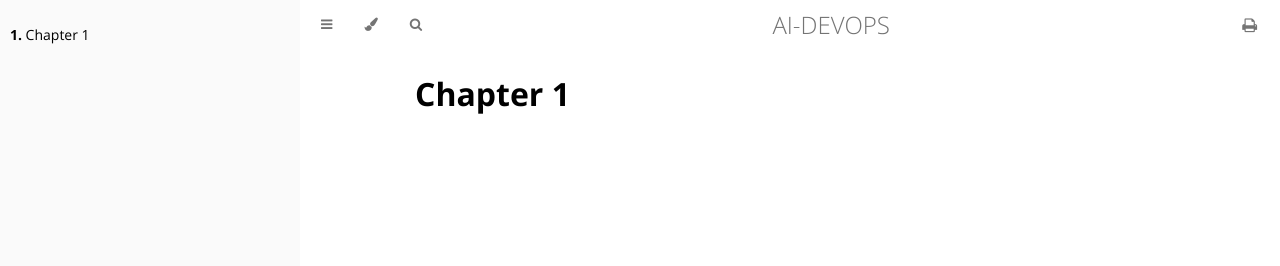
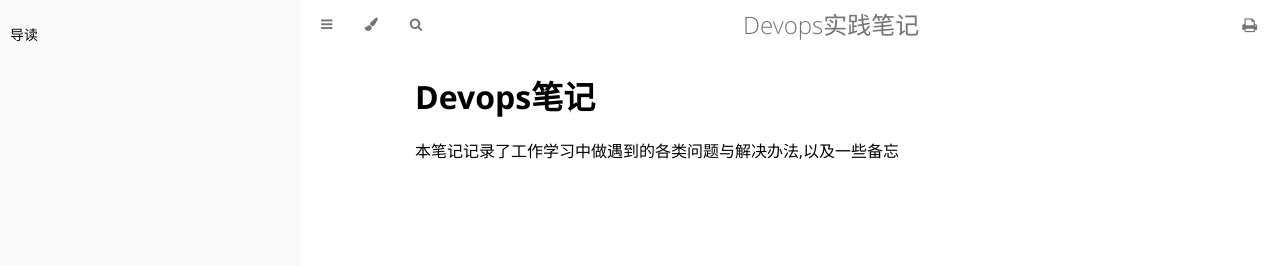
Before and after one commit to ltqb/jialesun, a plain HTML site: page print.html in a window 1280 px wide. Drawn offline with Linux system fonts and the light colour scheme.

Commit message:
first commit

```diff
--- a/print.html
+++ b/print.html
@@ -1,9 +1,9 @@
 <!DOCTYPE HTML>
-<html lang="en" class="sidebar-visible no-js light">
+<html lang="zh_CN" class="sidebar-visible no-js light">
     <head>
         <!-- Book generated using mdBook -->
         <meta charset="UTF-8">
-        <title>AI-DEVOPS</title>
+        <title>Devops实践笔记</title>
         <meta name="robots" content="noindex" />
 
 
@@ -81,7 +81,7 @@
 
         <nav id="sidebar" class="sidebar" aria-label="Table of contents">
             <div class="sidebar-scrollbox">
-                <ol class="chapter"><li class="chapter-item expanded "><a href="chapter_1.html"><strong aria-hidden="true">1.</strong> Chapter 1</a></li></ol>
+                <ol class="chapter"><li class="chapter-item expanded affix "><a href="index.html">导读</a></li></ol>
             </div>
             <div id="sidebar-resize-handle" class="sidebar-resize-handle"></div>
         </nav>
@@ -110,7 +110,7 @@
                         </button>
                     </div>
 
-                    <h1 class="menu-title">AI-DEVOPS</h1>
+                    <h1 class="menu-title">Devops实践笔记</h1>
 
                     <div class="right-buttons">
                         <a href="print.html" title="Print this book" aria-label="Print this book">
@@ -142,7 +142,8 @@
 
                 <div id="content" class="content">
                     <main>
-                        <h1 id="chapter-1"><a class="header" href="#chapter-1">Chapter 1</a></h1>
+                        <h1 id="devops笔记"><a class="header" href="#devops笔记">Devops笔记</a></h1>
+<p>本笔记记录了工作学习中做遇到的各类问题与解决办法,以及一些备忘</p>
 
                     </main>
 
--- a/searchindex.js
+++ b/searchindex.js
@@ -1 +1 @@
-Object.assign(window.search, {"doc_urls":["chapter_1.html#chapter-1"],"index":{"documentStore":{"docInfo":{"0":{"body":0,"breadcrumbs":4,"title":2}},"docs":{"0":{"body":"","breadcrumbs":"Chapter 1 » Chapter 1","id":"0","title":"Chapter 1"}},"length":1,"save":true},"fields":["title","body","breadcrumbs"],"index":{"body":{"root":{"1":{"df":1,"docs":{"0":{"tf":1.0}}},"c":{"df":0,"docs":{},"h":{"a":{"df":0,"docs":{},"p":{"df":0,"docs":{},"t":{"df":0,"docs":{},"e":{"df":0,"docs":{},"r":{"df":1,"docs":{"0":{"tf":1.0}}}}}}},"df":0,"docs":{}}},"df":0,"docs":{}}},"breadcrumbs":{"root":{"1":{"df":1,"docs":{"0":{"tf":1.7320508075688772}}},"c":{"df":0,"docs":{},"h":{"a":{"df":0,"docs":{},"p":{"df":0,"docs":{},"t":{"df":0,"docs":{},"e":{"df":0,"docs":{},"r":{"df":1,"docs":{"0":{"tf":1.7320508075688772}}}}}}},"df":0,"docs":{}}},"df":0,"docs":{}}},"title":{"root":{"1":{"df":1,"docs":{"0":{"tf":1.0}}},"c":{"df":0,"docs":{},"h":{"a":{"df":0,"docs":{},"p":{"df":0,"docs":{},"t":{"df":0,"docs":{},"e":{"df":0,"docs":{},"r":{"df":1,"docs":{"0":{"tf":1.0}}}}}}},"df":0,"docs":{}}},"df":0,"docs":{}}}},"lang":"English","pipeline":["trimmer","stopWordFilter","stemmer"],"ref":"id","version":"0.9.5"},"results_options":{"limit_results":30,"teaser_word_count":30},"search_options":{"bool":"OR","expand":true,"fields":{"body":{"boost":1},"breadcrumbs":{"boost":1},"title":{"boost":2}}}});
+Object.assign(window.search, {"doc_urls":["index.html#devops笔记"],"index":{"documentStore":{"docInfo":{"0":{"body":0,"breadcrumbs":1,"title":1}},"docs":{"0":{"body":"本笔记记录了工作学习中做遇到的各类问题与解决办法,以及一些备忘","breadcrumbs":"导读 » Devops笔记","id":"0","title":"Devops笔记"}},"length":1,"save":true},"fields":["title","body","breadcrumbs"],"index":{"body":{"root":{"d":{"df":0,"docs":{},"e":{"df":0,"docs":{},"v":{"df":0,"docs":{},"o":{"df":0,"docs":{},"p":{"df":1,"docs":{"0":{"tf":1.0}}}}}}},"df":0,"docs":{}}},"breadcrumbs":{"root":{"d":{"df":0,"docs":{},"e":{"df":0,"docs":{},"v":{"df":0,"docs":{},"o":{"df":0,"docs":{},"p":{"df":1,"docs":{"0":{"tf":1.4142135623730951}}}}}}},"df":0,"docs":{}}},"title":{"root":{"d":{"df":0,"docs":{},"e":{"df":0,"docs":{},"v":{"df":0,"docs":{},"o":{"df":0,"docs":{},"p":{"df":1,"docs":{"0":{"tf":1.0}}}}}}},"df":0,"docs":{}}}},"lang":"English","pipeline":["trimmer","stopWordFilter","stemmer"],"ref":"id","version":"0.9.5"},"results_options":{"limit_results":30,"teaser_word_count":30},"search_options":{"bool":"OR","expand":true,"fields":{"body":{"boost":1},"breadcrumbs":{"boost":1},"title":{"boost":2}}}});
--- a/searchindex.json
+++ b/searchindex.json
@@ -1 +1 @@
-{"doc_urls":["chapter_1.html#chapter-1"],"index":{"documentStore":{"docInfo":{"0":{"body":0,"breadcrumbs":4,"title":2}},"docs":{"0":{"body":"","breadcrumbs":"Chapter 1 » Chapter 1","id":"0","title":"Chapter 1"}},"length":1,"save":true},"fields":["title","body","breadcrumbs"],"index":{"body":{"root":{"1":{"df":1,"docs":{"0":{"tf":1.0}}},"c":{"df":0,"docs":{},"h":{"a":{"df":0,"docs":{},"p":{"df":0,"docs":{},"t":{"df":0,"docs":{},"e":{"df":0,"docs":{},"r":{"df":1,"docs":{"0":{"tf":1.0}}}}}}},"df":0,"docs":{}}},"df":0,"docs":{}}},"breadcrumbs":{"root":{"1":{"df":1,"docs":{"0":{"tf":1.7320508075688772}}},"c":{"df":0,"docs":{},"h":{"a":{"df":0,"docs":{},"p":{"df":0,"docs":{},"t":{"df":0,"docs":{},"e":{"df":0,"docs":{},"r":{"df":1,"docs":{"0":{"tf":1.7320508075688772}}}}}}},"df":0,"docs":{}}},"df":0,"docs":{}}},"title":{"root":{"1":{"df":1,"docs":{"0":{"tf":1.0}}},"c":{"df":0,"docs":{},"h":{"a":{"df":0,"docs":{},"p":{"df":0,"docs":{},"t":{"df":0,"docs":{},"e":{"df":0,"docs":{},"r":{"df":1,"docs":{"0":{"tf":1.0}}}}}}},"df":0,"docs":{}}},"df":0,"docs":{}}}},"lang":"English","pipeline":["trimmer","stopWordFilter","stemmer"],"ref":"id","version":"0.9.5"},"results_options":{"limit_results":30,"teaser_word_count":30},"search_options":{"bool":"OR","expand":true,"fields":{"body":{"boost":1},"breadcrumbs":{"boost":1},"title":{"boost":2}}}}
+{"doc_urls":["index.html#devops笔记"],"index":{"documentStore":{"docInfo":{"0":{"body":0,"breadcrumbs":1,"title":1}},"docs":{"0":{"body":"本笔记记录了工作学习中做遇到的各类问题与解决办法,以及一些备忘","breadcrumbs":"导读 » Devops笔记","id":"0","title":"Devops笔记"}},"length":1,"save":true},"fields":["title","body","breadcrumbs"],"index":{"body":{"root":{"d":{"df":0,"docs":{},"e":{"df":0,"docs":{},"v":{"df":0,"docs":{},"o":{"df":0,"docs":{},"p":{"df":1,"docs":{"0":{"tf":1.0}}}}}}},"df":0,"docs":{}}},"breadcrumbs":{"root":{"d":{"df":0,"docs":{},"e":{"df":0,"docs":{},"v":{"df":0,"docs":{},"o":{"df":0,"docs":{},"p":{"df":1,"docs":{"0":{"tf":1.4142135623730951}}}}}}},"df":0,"docs":{}}},"title":{"root":{"d":{"df":0,"docs":{},"e":{"df":0,"docs":{},"v":{"df":0,"docs":{},"o":{"df":0,"docs":{},"p":{"df":1,"docs":{"0":{"tf":1.0}}}}}}},"df":0,"docs":{}}}},"lang":"English","pipeline":["trimmer","stopWordFilter","stemmer"],"ref":"id","version":"0.9.5"},"results_options":{"limit_results":30,"teaser_word_count":30},"search_options":{"bool":"OR","expand":true,"fields":{"body":{"boost":1},"breadcrumbs":{"boost":1},"title":{"boost":2}}}}
```
Also changed, not shown: 404.html (+4 -4 lines), index.html (+6 -5 lines).
